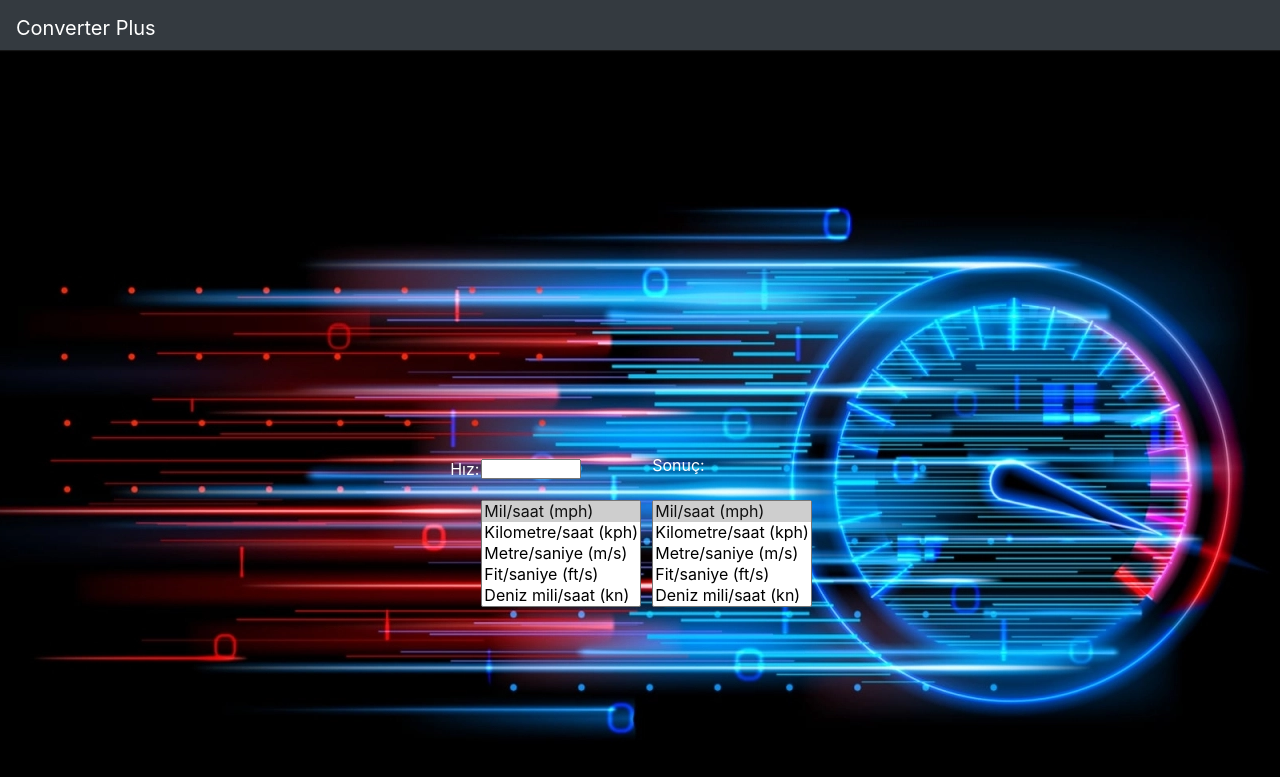
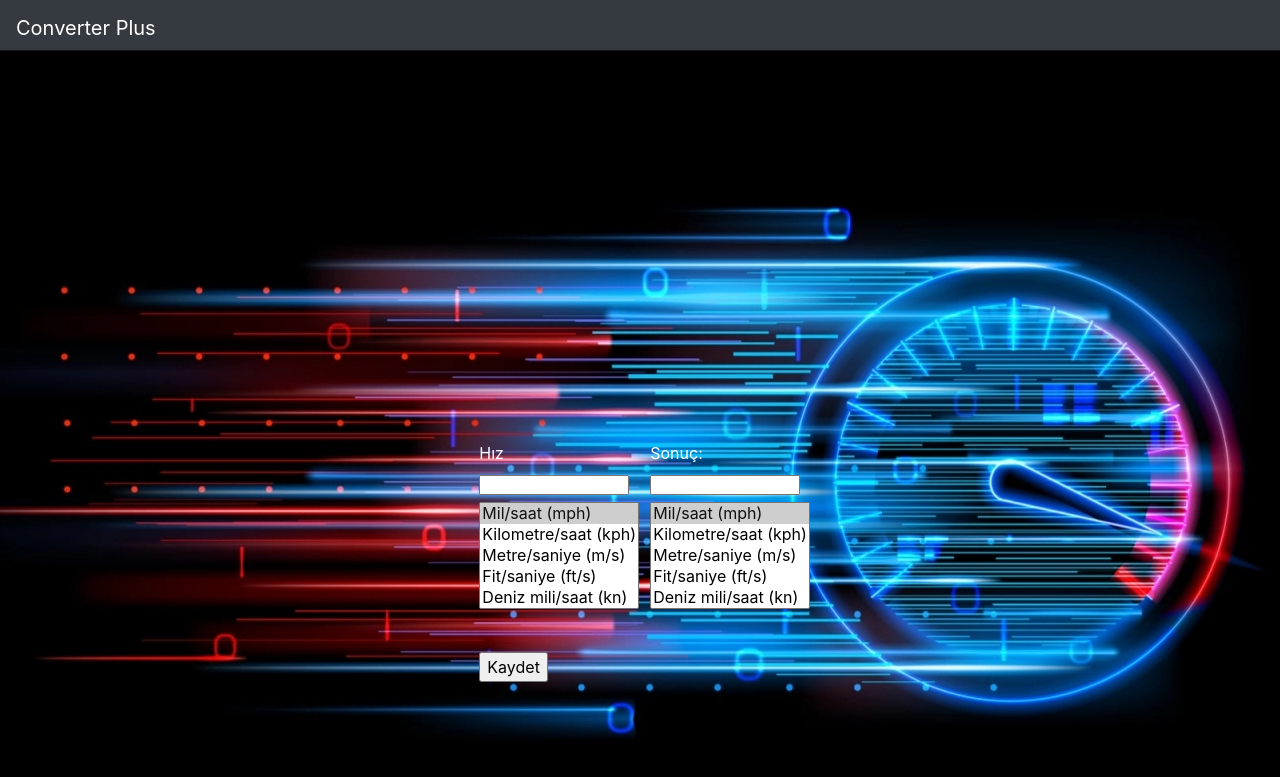
Before and after one commit to malkomin/ENGR372, a PHP site: page /riza/speed.php in a window 1280 px wide; the page is wider, and only the part inside the window is pictured. Shown: the top 777 px of that part. Run offline with PHP 8.4, Linux system fonts and the light colour scheme.

Commit message:
son hali

```diff
--- a/components/header.php
+++ b/components/header.php
@@ -14,7 +14,6 @@ function getHeader($pageName)
     <title>' . $pageName . '</title>
      <meta name="viewport" content="width=device-width, initial-scale=1.0">
      <link rel="stylesheet" href="https://stackpath.bootstrapcdn.com/bootstrap/4.5.2/css/bootstrap.min.css" integrity="sha384-JcKb8q3iqJ61gNV9KGb8thSsNjpSL0n8PARn9HuZOnIxN0hoP+VmmDGMN5t9UJ0Z" crossorigin="anonymous">
-    <link rel="stylesheet" href="./main.css">
     </head>
     <header>
     <nav class="navbar navbar-expand-lg navbar-dark bg-dark">
--- a/dashboard.php
+++ b/dashboard.php
@@ -10,6 +10,7 @@ echo '
 </head>
 <header>
 ' . getHeader("Anasayfa") . '
+<link rel="stylesheet" href="./main.css">
 </header>
 <body>
 <div class="container-calculator">
--- a/hakan/area.php
+++ b/hakan/area.php
@@ -120,7 +120,7 @@ echo'
         <div align="center">
         <h1 class="calculator-title">Area Calculator</h1>
         <br>
-
+        <input type="hidden" name="type" value="area">
         <table class="area" width="781" height="113" border="0" bordercolor="black" background="images/area.jpg">
             <tr>
                 <td align="center" valign="bottom"><input type="number" placeholder="From" id="input" name="from_value"></td><td align="center" valign="bottom">&#8594&#8594</td>
--- a/login.php
+++ b/login.php
@@ -4,7 +4,10 @@ require "./components/header.php";
 
 echo '
 <html>
+<head>
     ' . getHeader("Giriş") . '
+    <link rel="stylesheet" href="./main.css">
+</head>
 <body>
  <div class="login-form">
        <div class="container">
--- a/omer/weightConverter.php
+++ b/omer/weightConverter.php
@@ -233,7 +233,7 @@ echo '
 
                 <td align="center">
             <input type="button" id="btnConvert" value="CONVERT" onclick="convert()"/>
-            <input type="button" id="btnSubmit" value="SUBMIT" onclick=""/>
+            <input type="submit" id="btnSubmit" value="SUBMIT" />
             </td>
 
             <td>
--- a/register.php
+++ b/register.php
@@ -3,7 +3,11 @@ require "./components/header.php";
 
 echo '
 <html>
+
+<head>
     ' . getHeader("Giriş") . '
+    <link rel="stylesheet" href="./main.css">
+</head>
 <body>
  <div class="login-form">
        <div class="container">
--- a/riza/speed.php
+++ b/riza/speed.php
@@ -55,10 +55,12 @@ echo '
                 </tr>
                 <tr>
                     <td width="620" height="50"></td>
-                    <td width="30"><div>Hız:</div></td>
-                    <td width="100"><label for="speed"></label><input type="text" name="from_value" id="speed" oninput="convert()" style="width:100px; height:20px;" ></td>
+                    <td width="30"></td>
+                    <td width="100">
+                    <label for="speed">Hız</label>
+                    <input type="text" name="from_value" id="speed" oninput="convert()" style="width:150px; height:20px;" ></td>
                     <td width="10"></td>
-                    <td width="100"><label for="result">Sonuç:</label><output color="white" type="text" name="to_value" id="result"></td>
+                    <td width="100"><label for="result">Sonuç:</label><input readonly type="text" name="to_value" id="result" style="width:150px; height:20px;"></td>
                     <td width="640"></td>
                     </tr>
                     <tr>
@@ -86,7 +88,9 @@ echo '
                     <tr>
                         <td width="620"  height="100"></td>
                         <td width="30"></td>
-                        <td width="100"></td>
+                        <td width="100">
+        <input type="submit" value="Kaydet">
+        </td>
                         <td width="10"></td>
                         <td width="100"></td>
                         <td width="640"></td>
@@ -173,7 +177,7 @@ echo '
                 result = speed + " kn";
             }
         }
-        document.getElementById("result").innerHTML = result;
+        document.getElementById("result").value = result;
     }
 </script>
 </body>
--- a/zeynep/angleConverter.php
+++ b/zeynep/angleConverter.php
@@ -8,8 +8,7 @@ echo '
   <meta charset="UTF-8">
   <title>Angle Converter</title>
 
-
-  <link rel="stylesheet" href="main.css">
+  <link rel="stylesheet" href="/ENGR-372/ENGR372/zeynep/main.css">
 
   ' . getHeader("Angle Converter") . '
 </head>
@@ -24,7 +23,6 @@ echo '
   </div>
 
   <div class="converter-body" >
-  require "././database/operations.php";
   <form name="myform" action="../database/operations.php" method="post">
     <h1 class="converter-title">Angle Converter</h1>
 
--- a/zeynep/timeConverter.php
+++ b/zeynep/timeConverter.php
@@ -7,10 +7,7 @@ echo '
 <head>
   <meta charset="utf-8">
   <title>Time Converter</title>
-
-
   <link rel="stylesheet" href="main.css">
-
   ' . getHeader("Time Converter") . '
 </head>
 <body style="background: #8a73ff">
```
Also changed, not shown: riza/force.php (+13 -7 lines).
